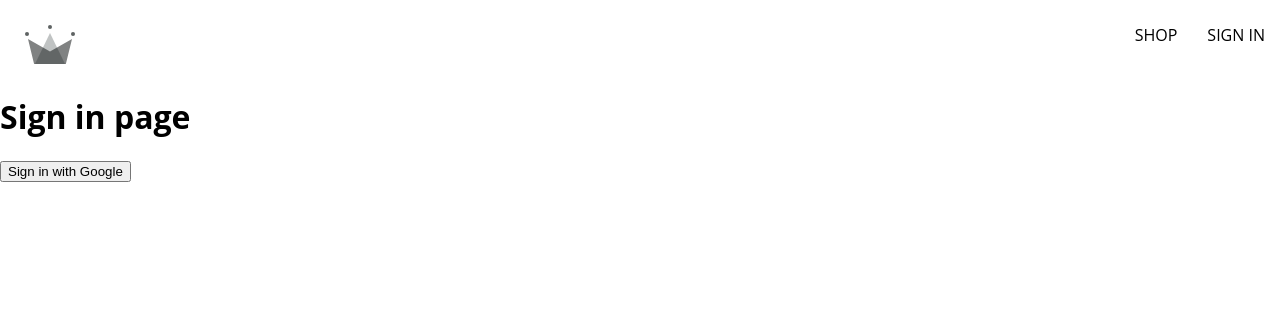
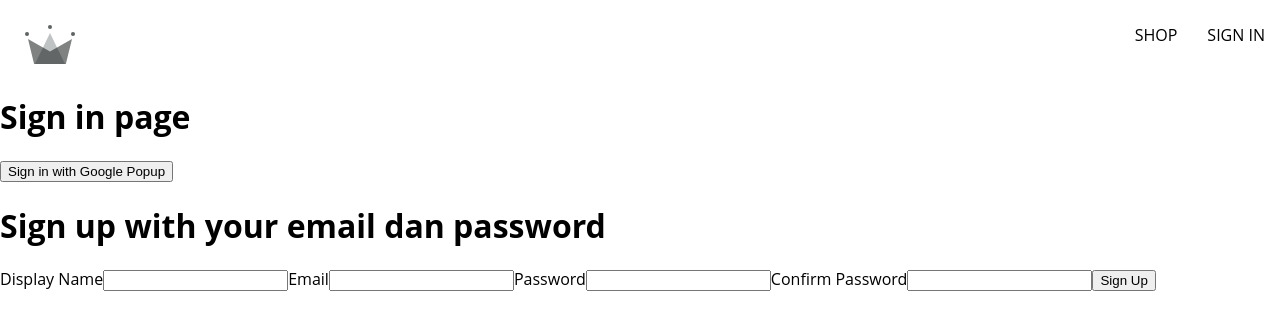
Before and after one commit to maulanakbrr/krwn-apparel-v2, a React (Create React App) app: page /sign-in in a window 1280 px wide. Shown: the top 330 px of the page. Built offline with nearby package versions, Linux system fonts and the light colour scheme; the HTML template or start-up script is replaced by a standard one.

Commit message:
created sign up form component, updated sign in page and created createAuthUserWithEmailAndPassword on firebase

```diff
--- /dev/null
+++ b/src/components/sing-up-form/sign-up-form.component.jsx
@@ -0,0 +1,61 @@
+import { useState } from 'react'
+import { createAuthUserWithEmailAndPassword } from '../../utils/firebase/firebase.utils'
+
+const defaultFormFields = {
+  displayName: '',
+  email: '',
+  password: '',
+  confirmPassword: ''
+}
+
+const SignUpForm = () => {
+  const [formFields, setFormFields] = useState(defaultFormFields)
+  const { displayName, email, password, confirmPassword } = formFields
+
+  const handleChange = e => {
+    const { name, value } = e.target
+    setFormFields({
+      ...formFields,
+      [name]: value
+    })
+  }
+
+  const handleSubmit = async e => {
+    e.preventDefault()
+
+    if(password !== confirmPassword){
+      alert('Passwords do not match')
+      return
+    }
+
+    try {
+      const res = await createAuthUserWithEmailAndPassword(email, password)
+      console.log(res)
+    } catch(error) {
+      console.error('user creation encountered an error', error)
+    }
+  }
+
+  return (
+    <div>
+      <h1>Sign up with your email dan password</h1>
+      <form onSubmit={handleSubmit}>
+        <label >Display Name</label>
+        <input type="text" name="displayName" value={displayName} onChange={handleChange} required/>
+
+        <label>Email</label>
+        <input type="email" name="email" value={email} onChange={handleChange} required/>
+
+        <label>Password</label>
+        <input type="password" name="password" value={password} onChange={handleChange} required/>
+
+        <label>Confirm Password</label>
+        <input type="password" name="confirmPassword" value={confirmPassword} onChange={handleChange} required/>
+
+        <button type="submit">Sign Up</button>
+      </form>
+    </div>
+  )
+}
+
+export default SignUpForm
--- a/src/routes/sign-in/sign-in.component.jsx
+++ b/src/routes/sign-in/sign-in.component.jsx
@@ -1,6 +1,32 @@
-import { signInWithGooglePopup, createUserDocumentFromAuth } from "../../utils/firebase/firebase.utils"
+// import { useEffect } from "react"
+// import { getRedirectResult } from 'firebase/auth'
+import {
+  auth,
+  signInWithGooglePopup,
+  createUserDocumentFromAuth,
+  signInWithGoogleRedirect
+} from "../../utils/firebase/firebase.utils"
+import SignUpForm from "../../components/sing-up-form/sign-up-form.component"
 
 const SignInPage = () => {
+
+  // run first time when we open the page
+  // check if user was signed in using signInWithGoogleRedirect
+  // commented because we just wanna using sign in with google popup
+  // education purpose only
+
+  // useEffect(() => {
+  //   const getRedirectData = async () => {
+  //     const res = await getRedirectResult(auth)
+  //     console.log(res)
+
+  //     if(res) {
+  //       const userDocRef = await createUserDocumentFromAuth(res.user)
+  //     }
+  //   }
+  //   getRedirectData()
+  // }, [])
+
   const logGoogleUser = async () => {
     const {user} = await signInWithGooglePopup()
     const userDocRef = await createUserDocumentFromAuth(user)
@@ -10,8 +36,14 @@
     <div>
       <h1>Sign in page</h1>
       <button onClick={logGoogleUser}>
-        Sign in with Google
+        Sign in with Google Popup
       </button>
+      {/* Section for sign in using google redirect */}
+      {/* <button onClick={signInWithGoogleRedirect}>
+        Sign in with Google Redirect
+      </button> */}
+
+      <SignUpForm/>
     </div>
   )
 }
--- a/src/utils/firebase/firebase.utils.js
+++ b/src/utils/firebase/firebase.utils.js
@@ -5,7 +5,8 @@
   getAuth,
   signInWithRedirect,
   signInWithPopup,
-  GoogleAuthProvider
+  GoogleAuthProvider,
+  createUserWithEmailAndPassword
 } from 'firebase/auth'
 import {
   getFirestore,
@@ -33,18 +34,21 @@
 const firebaseApp = initializeApp(firebaseConfig);
 // const analytics = getAnalytics(app);
 
-const provider = new GoogleAuthProvider()
+const googleProvider = new GoogleAuthProvider()
 
-provider.setCustomParameters({
+googleProvider.setCustomParameters({
   prompt: 'select_account'
 })
 
 export const auth = getAuth()
-export const signInWithGooglePopup = () => signInWithPopup(auth, provider)
+export const signInWithGooglePopup = () => signInWithPopup(auth, googleProvider)
+export const signInWithGoogleRedirect = () => signInWithRedirect(auth, googleProvider)
 
 export const db = getFirestore()
 
 export const createUserDocumentFromAuth = async (userAuth) => {
+  if (!userAuth) return
+
   const userDocRef = doc(db, 'users', userAuth.uid)
   console.log(userDocRef)
   const userSnapshot = await getDoc(userDocRef)
@@ -67,3 +71,9 @@
 
   return userDocRef
 }
+
+export const createAuthUserWithEmailAndPassword = async (email, password) => {
+  if (!email || !password) return
+  console.log('AUTH:: ', auth)
+  return await createUserWithEmailAndPassword(auth, email, password)
+}
```
